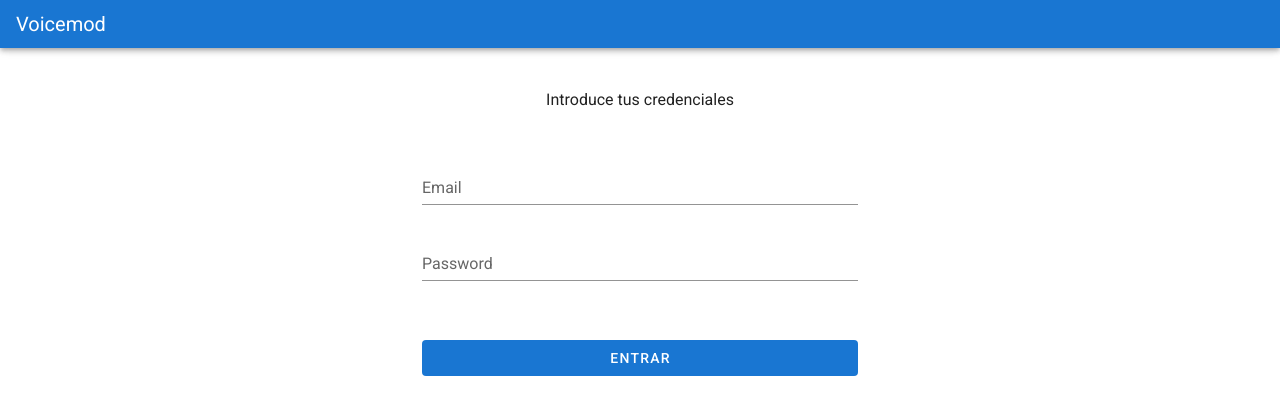
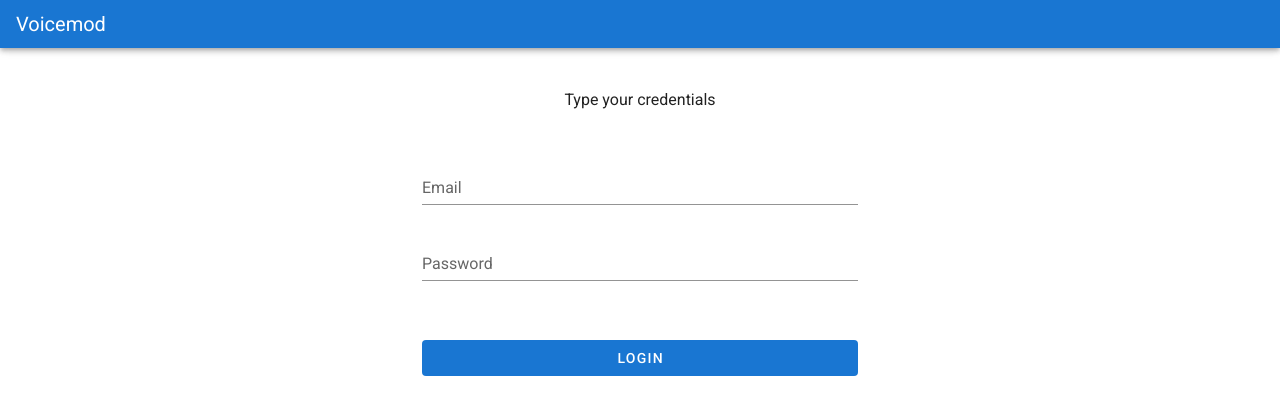
Before and after one commit to cinfantesa/vm-user-api, a Vue app in the folder app/: page /#/login in a window 1280 px wide. Shown: the top 414 px of the page. Built offline with nearby package versions, Linux system fonts and the light colour scheme.

Commit message:
login works

```diff
--- a/app/src/pages/login/Login.vue
+++ b/app/src/pages/login/Login.vue
@@ -1,22 +1,63 @@
 <template>
   <v-container id="login">
+    <v-form
+        ref="loginForm"
+        v-model="valid"
+        lazy-validation
+    >
       <v-layout column>
-      <v-flex align-self-center><p>Introduce tus credenciales</p></v-flex>
+        <v-flex align-self-center><p>Type your credentials</p></v-flex>
         <v-flex>
-        <v-text-field label="Email" hide-details="auto"/>
+          <v-text-field
+              required
+              :rules="emailRules"
+              v-model="email"
+              label="Email"
+              hide-details="auto"/>
         </v-flex>
         <v-flex>
-        <v-text-field label="Password" hide-details="auto"/>
+          <v-text-field
+              required
+              :rules="passwordRules"
+              v-model="password"
+              label="Password"
+              hide-details="auto"/>
         </v-flex>
         <v-flex>
-        <v-btn id="submit" depressed color="primary">Entrar</v-btn>
+          <v-btn
+              id="submit"
+              :disabled="!valid"
+              depressed color="primary"
+              @click="validate">
+            Login
+          </v-btn>
         </v-flex>
       </v-layout>
+    </v-form>
   </v-container>
 </template>
 
 <script>
-  export default {}
+export default {
+  name: 'Login',
+  data: () => ({
+    valid: true,
+    email: '',
+    emailRules: [
+      v => !!v || 'E-mail is required',
+      v => /.+@.+\..+/.test(v) || 'E-mail must be valid',
+    ],
+    password: '',
+    passwordRules: [
+      v => !!v || 'Password is required'
+    ]
+  }),
+  methods: {
+    validate() {
+      this.$refs.loginForm.validate();
+    }
+  }
+}
 </script>
 
 <style scoped>
```
Lines whose indentation alone changed are shown as unchanged.
